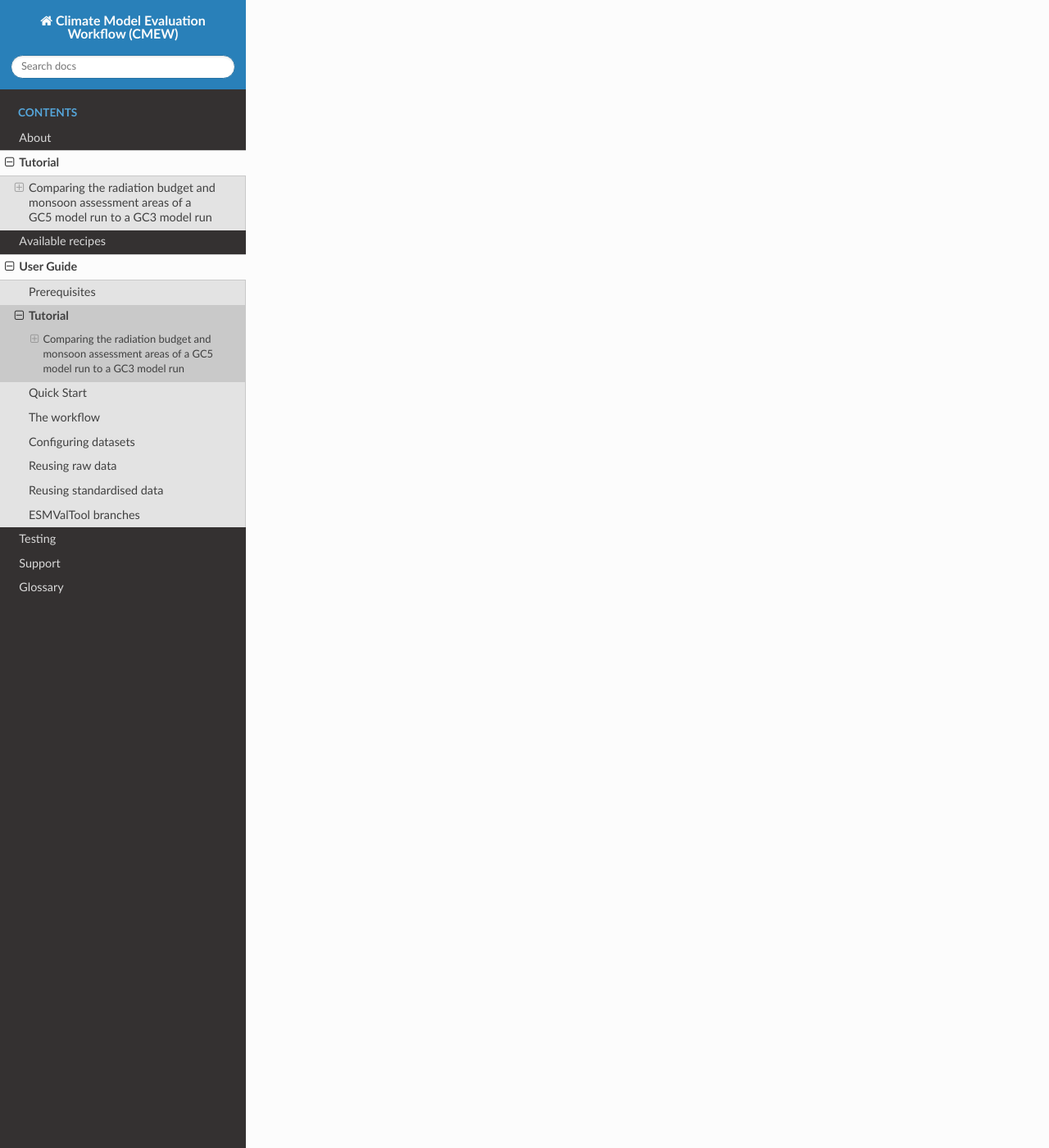
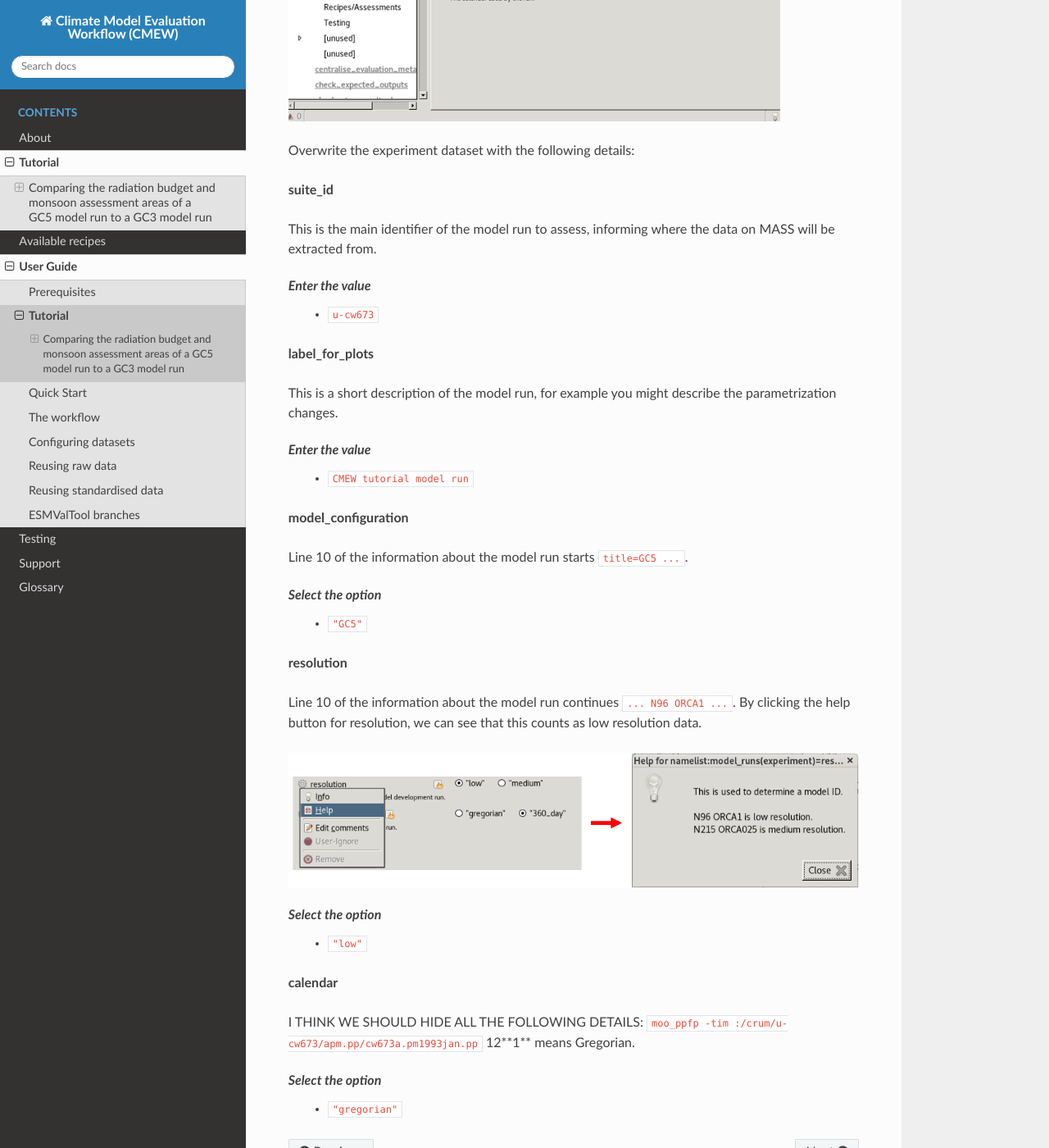
Before and after one commit to MetOffice/CMEW, a Sphinx documentation site: the page built from doc/source/user_guide/tutorial.rst, in a window 1280 px wide and 1400 px high, scrolled down 3674 px. Shown: the whole window at 82% size. Built offline with Sphinx 7.4.7 and the Read the Docs theme 3.1.0, drawn with Linux system fonts in a browser that asks for light colours; some of the changed text lies outside the part shown.

Commit message:
More progress

```diff
--- a/doc/source/user_guide/tutorial.rst
+++ b/doc/source/user_guide/tutorial.rst
@@ -103,12 +103,27 @@ In the GUI we need to click
 
 .. image:: images/amending_number_of_years.png
    :alt: An image of the Rose GUI showing the "suite conf",
-         with the "Datasets" section expanded,
-         the "Model runs to assess" section selected,
-         and a pop-up menu over the second entry.
+         with the "Options" section expanded,
+         the "Required" section selected,
+         and a "2" next to variable NUMBER_OF_YEARS.
    :width: 600px
 
 **ii) Change the experiment dataset details**
+
+A typical |CMEW| user should already know what model run they would like to assess.
+For the purposes of this tutorial,
+we are going to evaluate model run ``u-cw673``.
+Information about this model run can be found at the following address:
+https://code.metoffice.gov.uk/trac/roses-u/browser/c/w/6/7/3/trunk/rose-suite.info
+
+Here is a copy of the information, for ease of reference:
+
+.. image:: images/u-cw673_suite_info.png
+   :alt: An image of the Rose GUI showing the "suite conf",
+         with the "Datasets" section expanded,
+         the "Model runs to assess" section selected,
+         and a pop-up menu over the "experiment" entry.
+   :width: 600px
 
 Now in the GUI we need to click
  - the arrow next to **Datasets**, then
@@ -116,11 +131,65 @@ Now in the GUI we need to click
  - the section labelled **experiment**.
 
 .. image:: images/editing_experiment_dataset.png
-   :alt: An image of the Rose GUI showing the "suite conf",
-         with the "Datasets" section expanded,
-         the "Model runs to assess" section selected,
-         and a pop-up menu over the second entry.
+   :alt: An image of a webpage showing the following lines of code:
+         1	awarning=FOR MET OFFICE AND MONSOON USERS ONLY:
+         2	        =
+         3	        =**** THIS SUITE WILL ARCHIVE NON-DUPLEXED DATA TO MOOSE.
+         4	        =FOR CRITICAL MODEL RUNS SWITCH TO DUPLEXED IN:
+         5	        =postproc --> Post Processing - common settings --> Moose Archiving --> non_duplexed_set
+         6	        =Follow guidance in http://www-twiki/Main/MassNonDuplexPolicy
+         7	description=Copy of u-cw653/trunk@256293
+         8	owner=dancopsey
+         9	project=Coupled Climate
+         10	title=GC5 N96 ORCA1 UM13.1 YR2000 pesent day control run
    :width: 600px
 
 Overwrite the experiment dataset with the following details:
- - s
+
+**suite_id**
+
+This is the main identifier of the model run to assess,
+informing where the data on MASS will be extracted from.
+
+*Enter the value*
+ - ``u-cw673``
+
+**label_for_plots**
+
+This is a short description of the model run,
+for example you might describe the parametrization changes.
+
+*Enter the value*
+ - ``CMEW tutorial model run``
+
+**model_configuration**
+
+Line 10 of the information about the model run starts ``title=GC5 ...``.
+
+*Select the option*
+ - ``"GC5"``
+
+**resolution**
+
+Line 10 of the information about the model run continues ``... N96 ORCA1 ...``.
+By clicking the help button for resolution,
+we can see that this counts as low resolution data.
+
+.. image:: images/resolution_help_button.png
+   :alt: An image of a Rose GUI help page, displaying the following text:
+         This is used to determine a model ID.
+         N96 ORCA1 is low resolution.
+         N215 ORCA025 is medium resolution.
+   :width: 800px
+
+*Select the option*
+ - ``"low"``
+
+**calendar**
+
+I THINK WE SHOULD HIDE ALL THE FOLLOWING DETAILS:
+``moo_ppfp -tim :/crum/u-cw673/apm.pp/cw673a.pm1993jan.pp``
+12**1** means Gregorian.
+
+*Select the option*
+ - ``"gregorian"``
```
Also changed, not shown: doc/source/user_guide/images/editing_experiment_dataset.png, doc/source/user_guide/images/resolution_help_button.png (added), doc/source/user_guide/images/u-cw673_suite_info.png (added).
